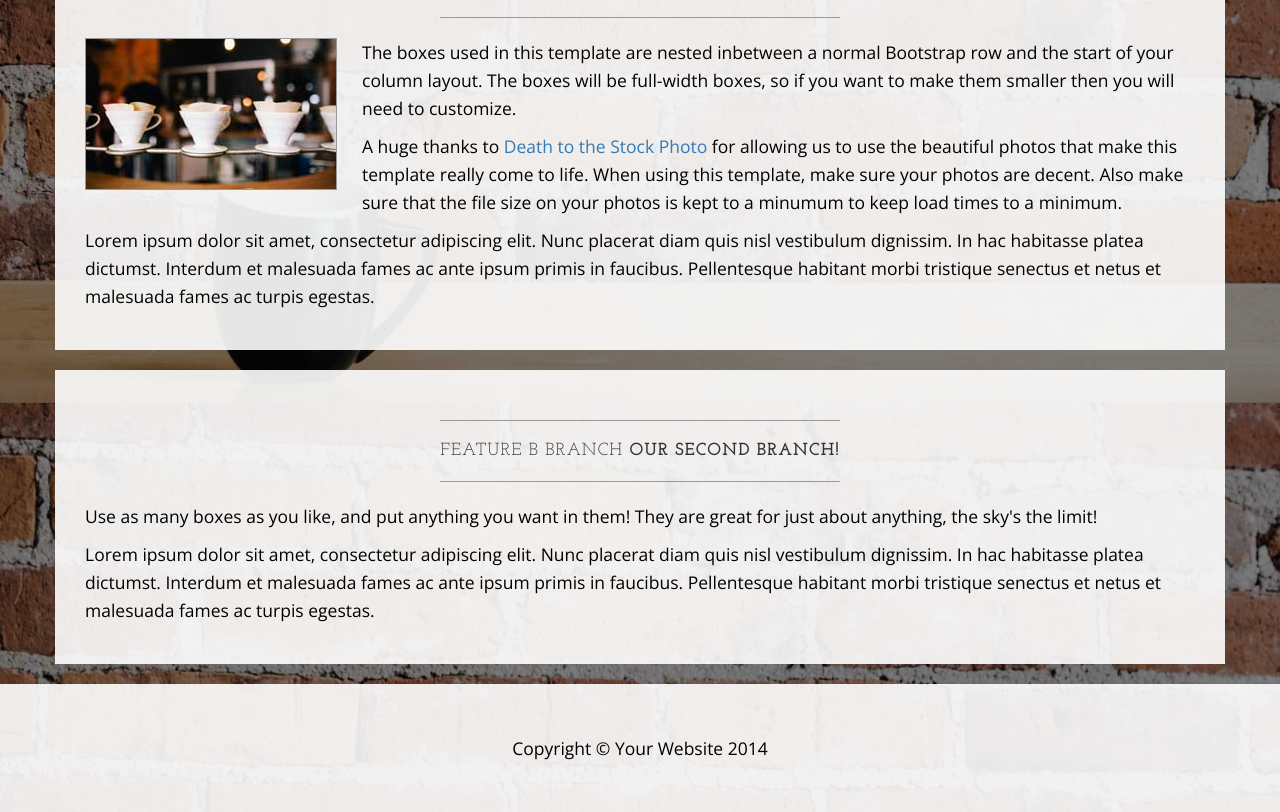
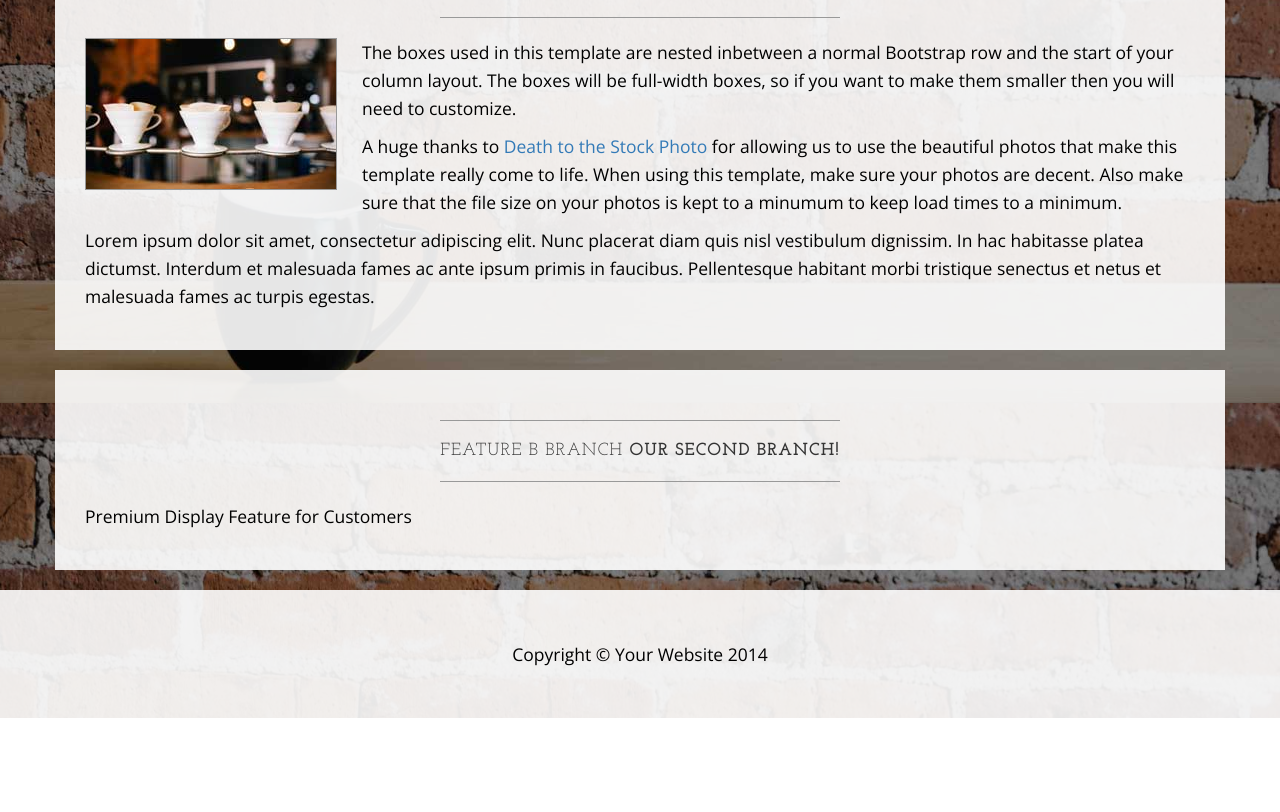
Before and after one commit to sukanya127/Learnable-Git-Course, a plain HTML site: page index.html in a window 1280 px wide. Shown: the part 1197-2009 px from the top of the page. After the commit the page ends 1915 px from the top, so only its background shows below. Drawn offline with nearby package versions, Linux system fonts and the light colour scheme.

Commit message:
Edited paragrap about premium display features

```diff
--- a/index.html
+++ b/index.html
@@ -144,8 +144,7 @@
                         <strong>Our Second Branch!</strong>
                     </h2>
                     <hr>
-                    <p>Use as many boxes as you like, and put anything you want in them! They are great for just about anything, the sky's the limit!</p>
-                    <p>Lorem ipsum dolor sit amet, consectetur adipiscing elit. Nunc placerat diam quis nisl vestibulum dignissim. In hac habitasse platea dictumst. Interdum et malesuada fames ac ante ipsum primis in faucibus. Pellentesque habitant morbi tristique senectus et netus et malesuada fames ac turpis egestas.</p>
+                    <p>Premium Display Feature for Customers</p>
                 </div>
             </div>
         </div>
```
